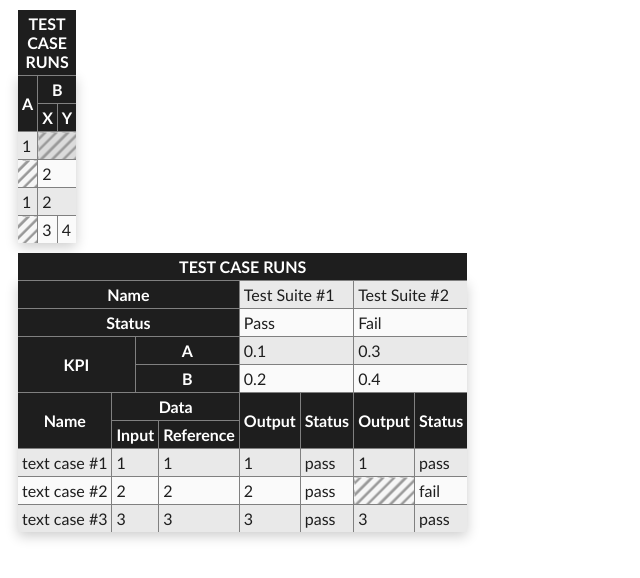
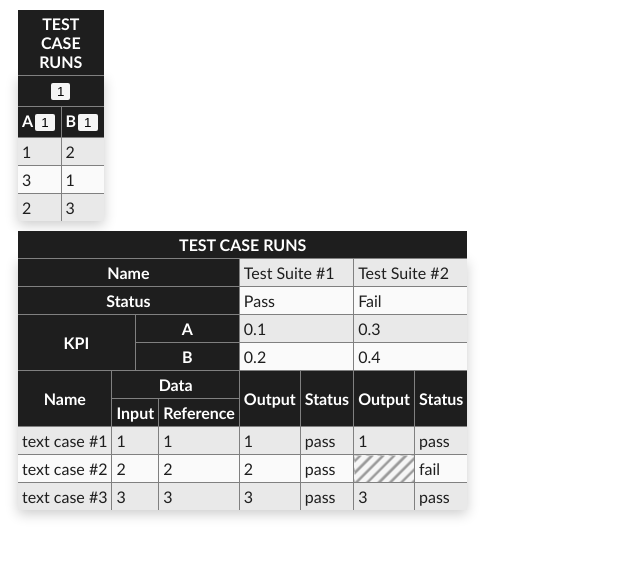
Before and after one commit to hopeless-programmer-online/react-json-table, a Next.js app: page / in a window 1280 px wide. Shown: the top 578 px of the page, without its empty margins (0-640 px from the left). Built offline with nearby package versions, Linux system fonts and the light colour scheme.

Commit message:
Update index.tsx

```diff
--- a/src/pages/index.tsx
+++ b/src/pages/index.tsx
@@ -12,10 +12,13 @@
                 <Table
                     title={`test case runs`}
                     elements={[
-                        { a : 1 },
-                        { b : 2 },
                         { a : 1, b : 2 },
-                        { b : { x : 3, y : 4 } },
+                        { a : 3, b : 1 },
+                        { a : 2, b : 3 },
+                        // { a : 1 },
+                        // { b : 2 },
+                        // { a : 1, b : 2 },
+                        // { b : { x : 3, y : 4 } },
                     ]}
                 />
                 <Matrix
@@ -172,46 +175,50 @@
     elements : Element[]
 }
 type TableState = {
+    rows    : Node[]
+    header  : Node | null,
     indices : number[]
 }
 
-class Table<Element, Group> extends React.Component<TableProps<Element>, TableState> {
-    public state : TableState = {
-        indices : this.indices,
-    }
-
-    private get indices() {
-        return this.props.elements
-            .map((_, i) => i)
-    }
-
-//     private sort = (column : number, header : Node) => () => {
-//         console.log(`sort by `, header)
-//
-//         if (`groups` in this.props) {
-//             const { elements } = this.props
-//             const indices = this.indices
-//                 .map(i => [ i, (elements[column][i] || null) as Node | null ] as const)
-//                 .sort(([ _, a ], [ __, b ]) =>
-//                     !a ? -1 :
-//                     !b ? +1 :
-//                     (a.value == b.value) ? 0 :
-//                     (a.value > b.value) ? +1 : -1
-//                 )
-//                 .map(([ i ]) => i)
-//
-//             this.setState({ indices })
-//         }
-//     }
-
-    public render() {
-        const { title, elements } = this.props
-
-        const rows = elements
+class Table<Element> extends React.Component<TableProps<Element>, TableState> {
+    private static state<Element>(props : TableProps<Element>) : TableState {
+        const rows = props.elements
             .map(x => Node.from_object(x))
             .filter((x) : x is Node => !!x)
         const header = rows
             .reduce<Node | null>((a, x) => a ? a.merge(x) : x, null)
+        const indices = props.elements
+            .map((_, i) => i)
+
+        return { rows, header, indices }
+    }
+
+    public state : TableState = Table.state(this.props)
+
+    private sort = (header : Node) => () => {
+        const { state } = this
+        const indices = state.indices
+            .map(i => {
+                let value = (state.rows[i] || null) as Node | null
+
+                console.log(value)
+
+                if (value) value = header.trace(value)
+
+                return [ i, value ] as const
+            })
+            .sort(([ _, a ], [ __, b ]) => compare(a, b))
+            .map(([ i ]) => i)
+
+        this.setState({ indices })
+    }
+
+    public render() {
+        const {
+            props : { title },
+            state : { rows, header, indices },
+            sort,
+        } = this
 
         return (
             <table className={styles.table}>
@@ -229,16 +236,19 @@
                                         rowSpan={node.empty ? node.root.max_depth - node.depth + 1 : 1}
                                     >
                                         {node.key}
+                                        <button onClick={sort(node)}>1</button>
                                         {/* ({node.spread}|{node.empty ? node.root.max_depth - node.depth + 1 : 1}) */}
                                     </th>
                                 )}
                             </tr>,
                             ...iterate(node.depth_first, i + 1)
                         ] : []
-                    })(header).slice(1)}
+                    })(header).slice(0)}
                 </thead>}
                 {header && <tbody>
-                    {rows.map((row, i) =>
+                    {indices
+                    .map(i => rows[i])
+                    .map((row, i) =>
                         header.as_tr_match(row, `body-row-${i}`)
                     )}
                 </tbody>}
@@ -399,3 +409,11 @@
         )
     }
 }
+
+function compare(a : Node | null, b : Node | null) {
+    if (!a) return -1
+    if (!b) return +1
+    if (a.value == b.value) return 0
+
+    return a.value > b.value ? +1 : -1
+}
```
